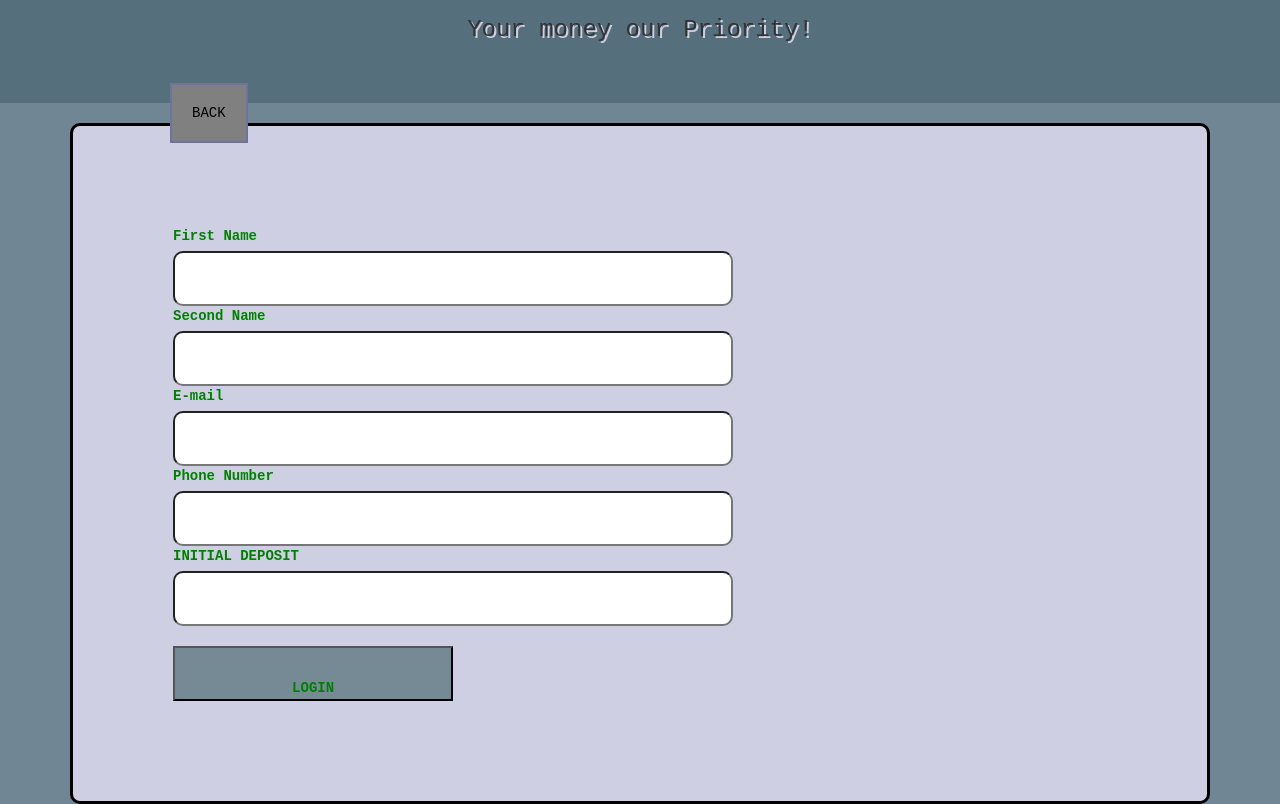
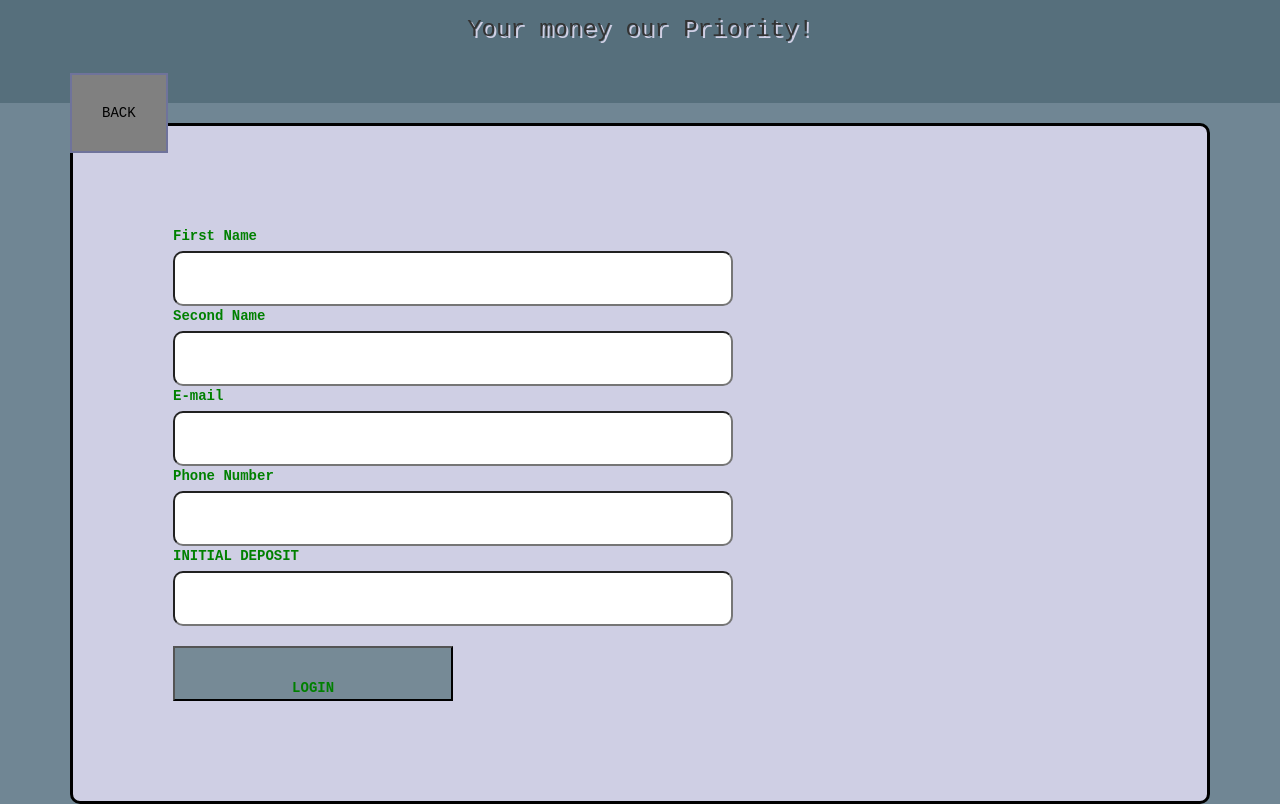
Before and after one commit to Nicoleha/bank-account, a plain HTML site: page bank-ac/index.html in a window 1280 px wide. Shown: the part 113-917 px from the top of the page. Drawn offline with nearby package versions, Linux system fonts and the light colour scheme.

Commit message:
website done read for host

```diff
--- a/bank-ac/index.html
+++ b/bank-ac/index.html
@@ -70,7 +70,7 @@
             <h3>Enter amount to deposit:</h3><br>
             <label>date</label><br>
             <input type="date"><br>
-            <label>Amount</label><br>
+            <label required>Amount</label><br>
             <input type="number" id="deposit-amount" required><br>
 
             <button type="button" id="tdeposit"><strong>deposit</strong></button>
--- a/bank-ac/styles.css
+++ b/bank-ac/styles.css
@@ -32,9 +32,9 @@ background-color:rgb(207, 207, 228); }
     padding:4%;
     color:rgb(165, 206, 165);
 }
-a {text-align: center;
-    background-color: grey;
+a {width: 100%;
+background-color: grey;
 border: 2px solid rgb(111, 115, 155);
 color:black;
-padding:20px;
-margin: 100px;}
+padding: 30px;
+}
```
